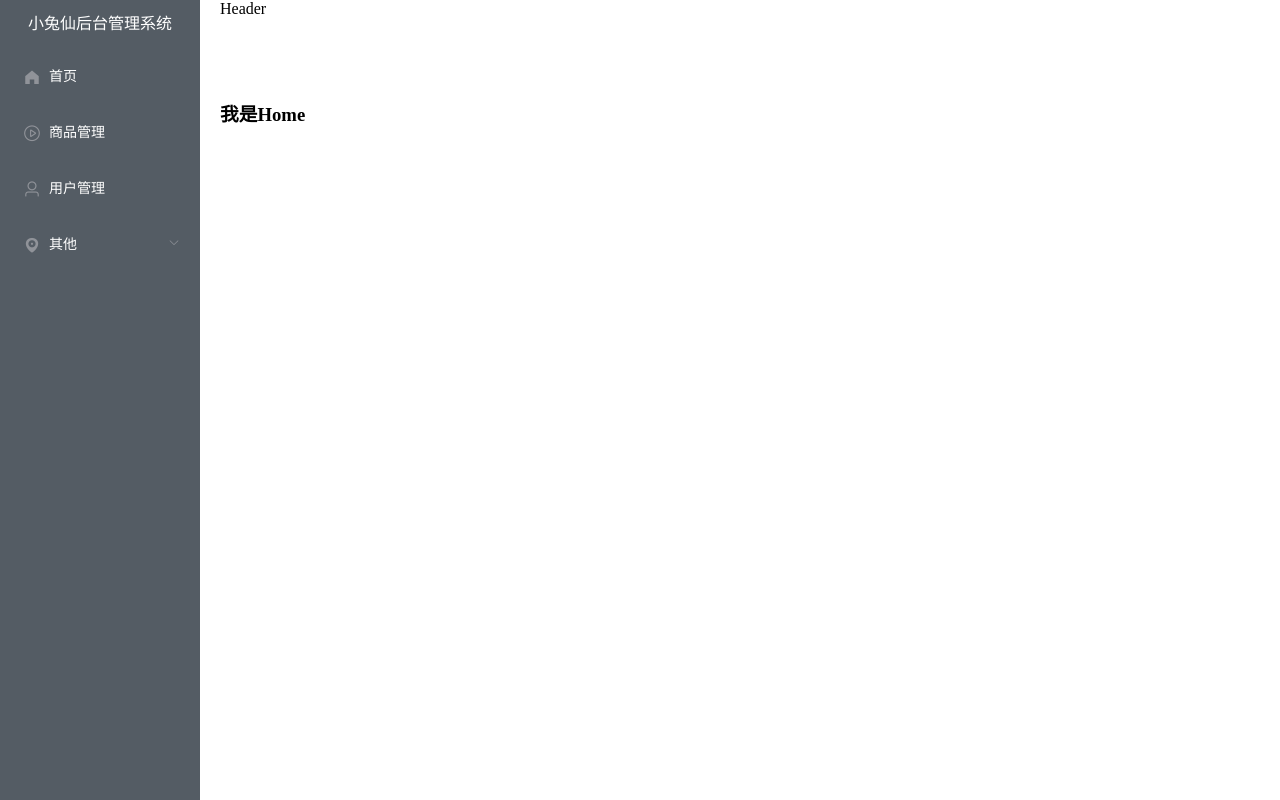
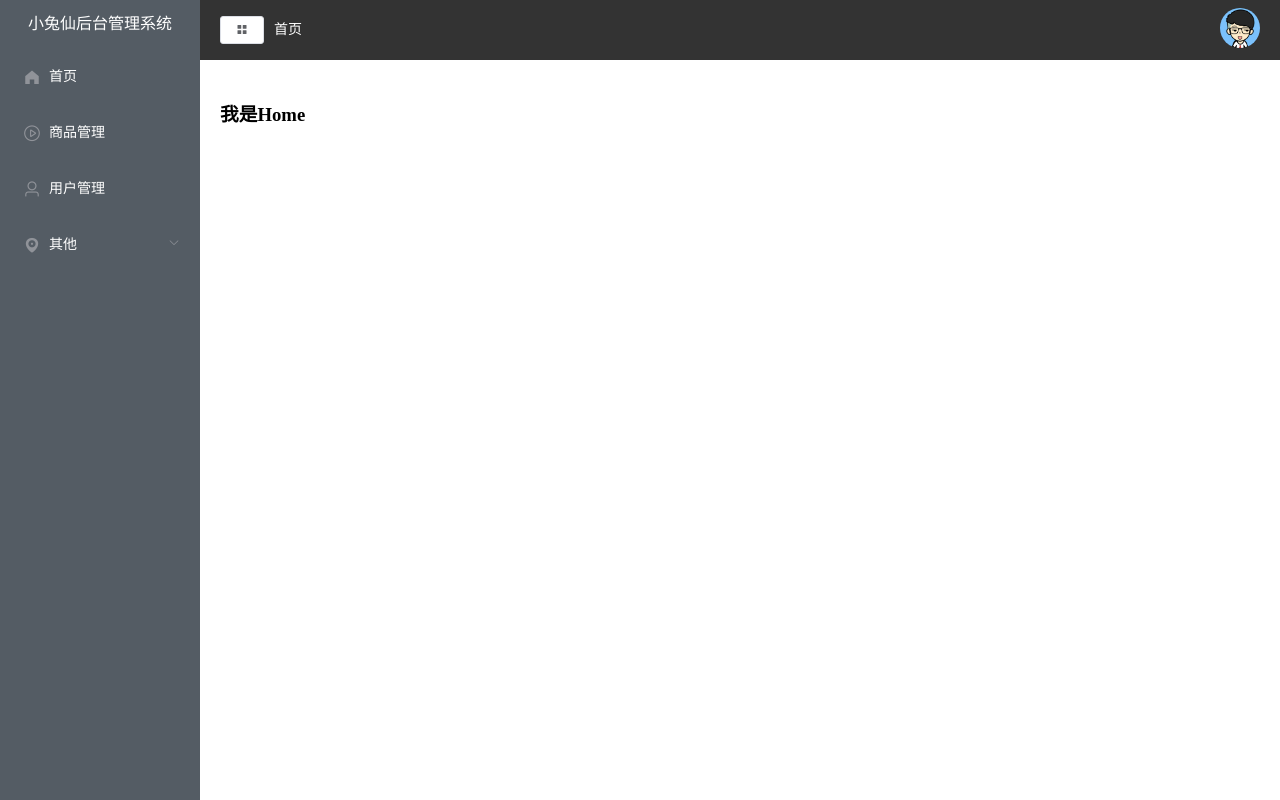
Before and after one commit to qlq08/houtaiguanli, a Vue app: page /#/home in a window 1280 px wide. Built offline with nearby package versions, Linux system fonts and the light colour scheme.

Commit message:
Header组件的搭建以及样式调整

```diff
--- a/src/components/CommonAside.vue
+++ b/src/components/CommonAside.vue
@@ -115,7 +115,11 @@ export default {
     // 点击菜单实现跳转
     clickMenu (item) {
       // console.log(item)
-      this.$router.push(item.path)
+      // 当页面的路由与跳转的路由不一致才允许跳转
+      if (this.$route.path !== item.path && !(this.$route.path === '/home' && (item.path === '/'))) {
+        this.$router.push(item.path)
+      }
+      // this.$router.push(item.path)
     }
   },
   computed: {
--- /dev/null
+++ b/src/components/CommonHeader.vue
@@ -0,0 +1,49 @@
+<template>
+  <div class="header-container">
+    <div class="i-content">
+      <el-button icon="el-icon-menu" size="mini"></el-button>
+      <!-- 面包屑区域 -->
+      <span class="text">首页</span>
+    </div>
+    <div class="r-content">
+      <el-dropdown>
+        <span class="el-dropdown-link">
+          <img class="user" src="../assets/images/user.png" />
+        </span>
+        <el-dropdown-menu slot="dropdown">
+          <el-dropdown-item>个人中心</el-dropdown-item>
+          <el-dropdown-item>退出</el-dropdown-item>
+        </el-dropdown-menu>
+      </el-dropdown>
+    </div>
+  </div>
+</template>
+
+<script>
+export default {
+  name: 'CommonHeader'
+}
+</script>
+
+<style lang="less" scoped>
+.header-container {
+  padding: 0 20px;
+  background-color: #333;
+  height: 60px;
+  display: flex;
+  justify-content: space-between;
+  align-items: center;
+  .text {
+    color: #fff;
+    font-size: 14px;
+    margin-left: 10px;
+  }
+  .r-content {
+    .user {
+      width: 40px;
+      height: 40px;
+      border-radius: 50%;
+    }
+  }
+}
+</style>>
--- a/src/views/Main.vue
+++ b/src/views/Main.vue
@@ -5,7 +5,9 @@
         <CommonAside />
       </el-aside>
       <el-container>
-        <el-header>Header</el-header>
+        <el-header>
+          <CommonHeader />
+        </el-header>
         <el-main>
           <!-- 路由出口 -->
           <router-view />
@@ -17,8 +19,17 @@
 
 <script>
 import CommonAside from '@/components/CommonAside.vue'
+import CommonHeader from '@/components/CommonHeader.vue'
 export default {
   name: 'MyMain',
-  components: { CommonAside }
+  components: {
+    CommonAside,
+    CommonHeader
+  }
 }
 </script>
+<style scoped>
+.el-header {
+  padding: 0;
+}
+</style>
```
Also changed, not shown: src/assets/images/user-default.png (added), src/assets/images/user.png (added).
